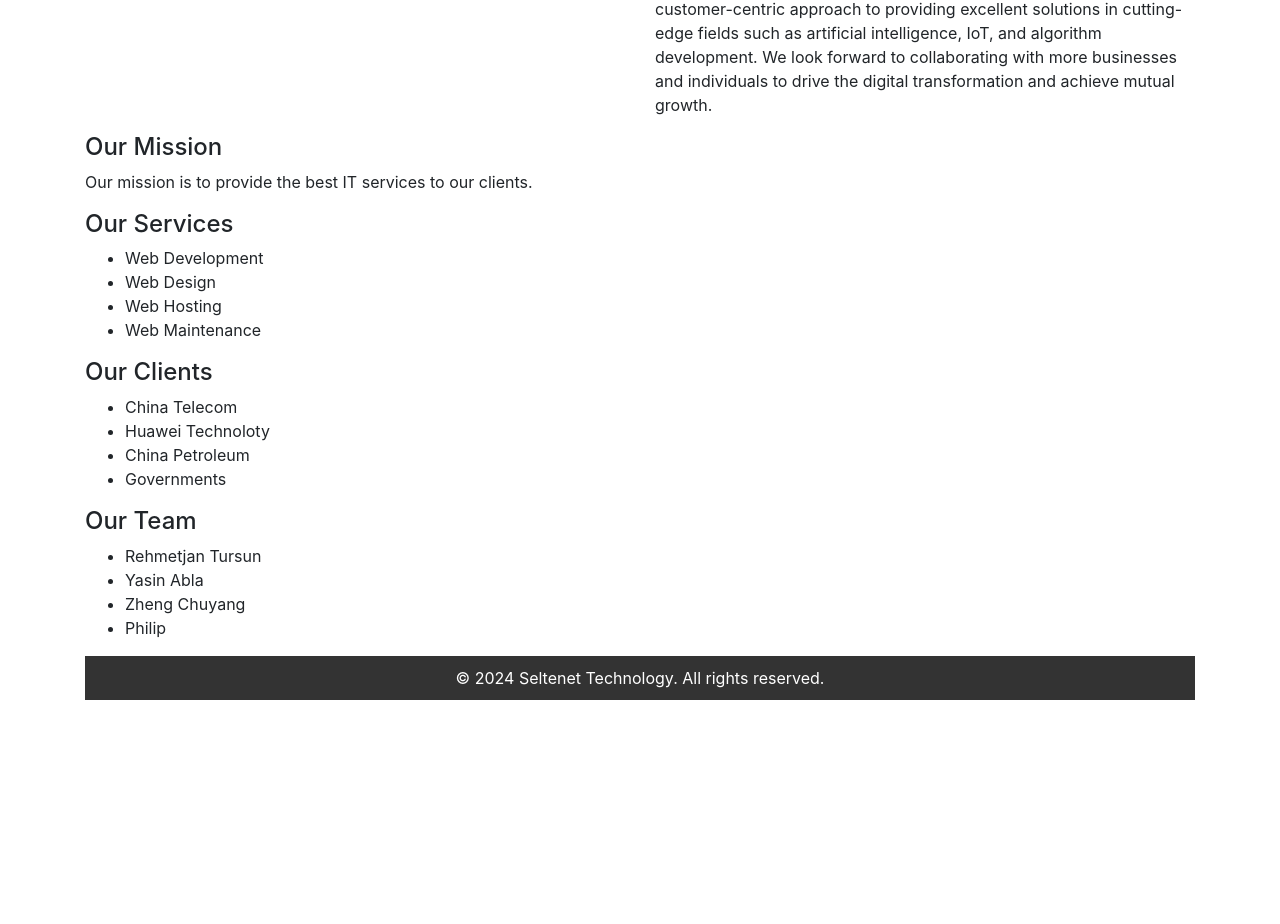
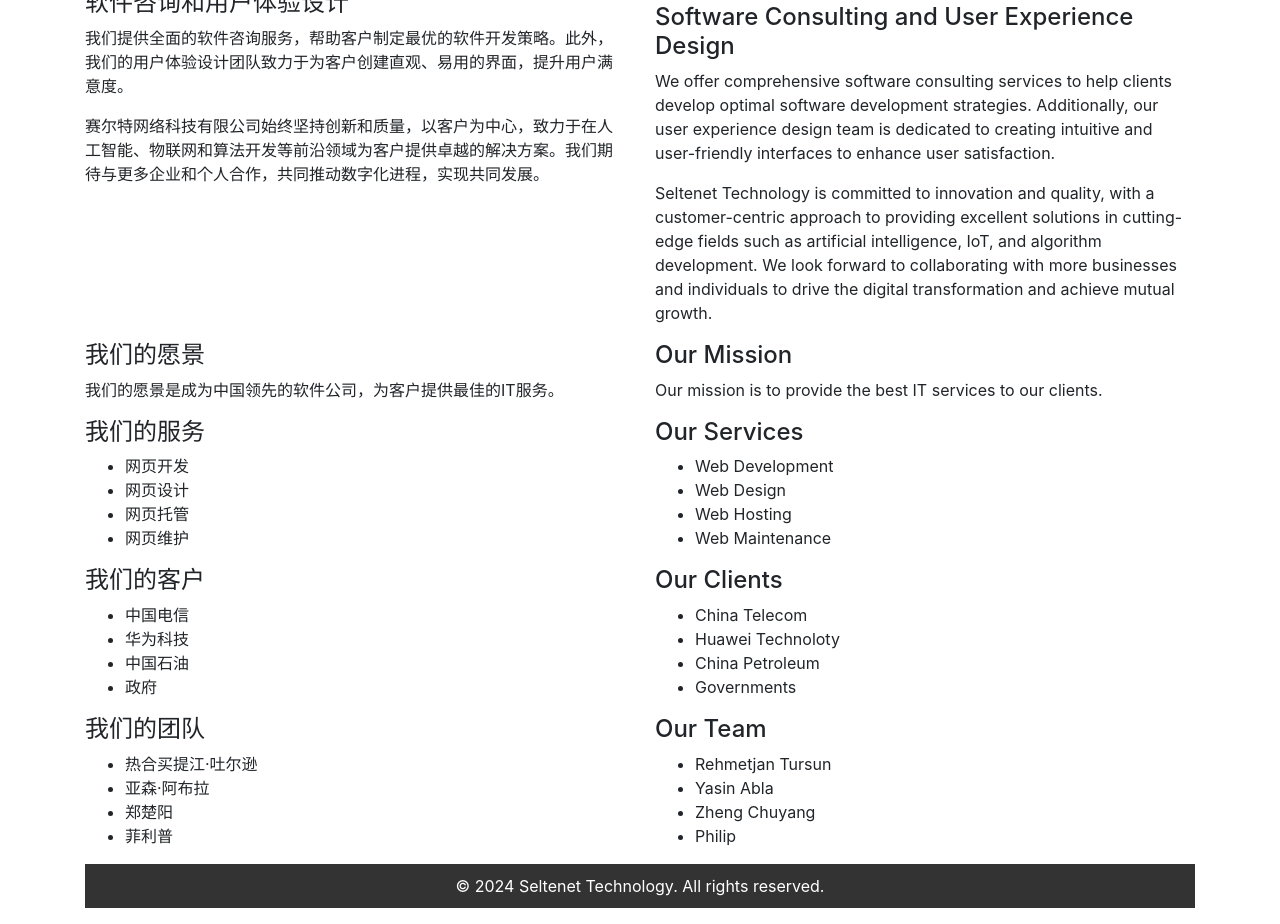
Before and after one commit to seltenet/seltenet.github.io, a plain HTML site: page index.html in a window 1280 px wide. Shown: the part 1438-2362 px from the top of the page. Before the commit the page ends 2154 px from the top, so only its background shows below. Drawn offline with Linux system fonts and the light colour scheme.

Commit message:
GOT TALENT

```diff
--- a/index.html
+++ b/index.html
@@ -29,7 +29,17 @@
           </div>
         </div>
         <div class="row">
-          <div class="col-md-12">
+          <div class="col-md-6">
+            <!-- chinese version -->
+            <p class="description">
+              赛尔特网络科技有限公司是一家位于新疆的软件公司，专注于为企业和个人提供尖端软件解决方案。公司拥有一支经验丰富的开发人员和设计师团队，致力于提供满足多样化客户需求的高质量软件产品。公司的专业领域包括网页和移动应用程序开发、软件咨询和用户体验设计。赛尔特网络科技致力于提供创新解决方案，帮助客户在当今快速发展的数字环境中取得成功。
+            </p>
+            <p>
+              公司专注于提供尖端软件解决方案，帮助企业和个人在现代数字环境中取得成功。赛尔特网络科技拥有一支经验丰富的开发人员和设计师团队，致力于提供满足客户多样化需求的高质量软件产品。
+            </p>
+          </div>
+          <div class="col-md-6">
+            <!-- English Version -->
             <p class="description">
               Seltenet Technology is a software company based in Xinjiang,
               China. The company specializes in developing cutting-edge software
@@ -56,6 +66,7 @@
         <div class="row">
           <div class="col-md-12 middle_center">
             <h1>SELTENET</h1>
+            <p>سەلتەنەت تور پەن تېخنىكا چەكلىك مەسئۇلىيەت شېركىتى</p>
             <p class="tagline">Empowering Innovation</p>
             <a class="website" href="https://selte.net">https://selte.net</a>
           </div>
@@ -164,7 +175,11 @@
         </div>
 
         <div class="row">
-          <div class="col-md-12">
+          <div class="col-md-6">
+            <h4>我们的愿景</h4>
+            <p>我们的愿景是成为中国领先的软件公司，为客户提供最佳的IT服务。</p>
+          </div>
+          <div class="col-md-6">
             <h4>Our Mission</h4>
             <p>
               Our mission is to provide the best IT services to our clients.
@@ -172,7 +187,17 @@
           </div>
         </div>
         <div class="row">
-          <div class="col-md-12">
+          <div class="col-md-6">
+            <h4>我们的服务</h4>
+            <ul>
+              <li>网页开发</li>
+              <li>网页设计</li>
+              <li>网页托管</li>
+              <li>网页维护</li>
+            </ul>
+          </div>
+
+          <div class="col-md-6">
             <h4>Our Services</h4>
             <ul>
               <li>Web Development</li>
@@ -183,7 +208,16 @@
           </div>
         </div>
         <div class="row">
-          <div class="col-md-12">
+          <div class="col-md-6">
+            <h4>我们的客户</h4>
+            <ul>
+              <li>中国电信</li>
+              <li>华为科技</li>
+              <li>中国石油</li>
+              <li>政府</li>
+            </ul>
+          </div>
+          <div class="col-md-6">
             <h4>Our Clients</h4>
             <ul>
               <li>China Telecom</li>
@@ -194,7 +228,17 @@
           </div>
         </div>
         <div class="row">
-          <div class="col-md-12">
+          <div class="col-md-6">
+            <h4>我们的团队</h4>
+            <ul>
+              <li>热合买提江·吐尔逊</li>
+              <li>亚森·阿布拉</li>
+              <li>郑楚阳</li>
+              <li>菲利普</li>
+            </ul>
+          </div>
+
+          <div class="col-md-6">
             <h4>Our Team</h4>
             <ul>
               <li>Rehmetjan Tursun</li>
```
